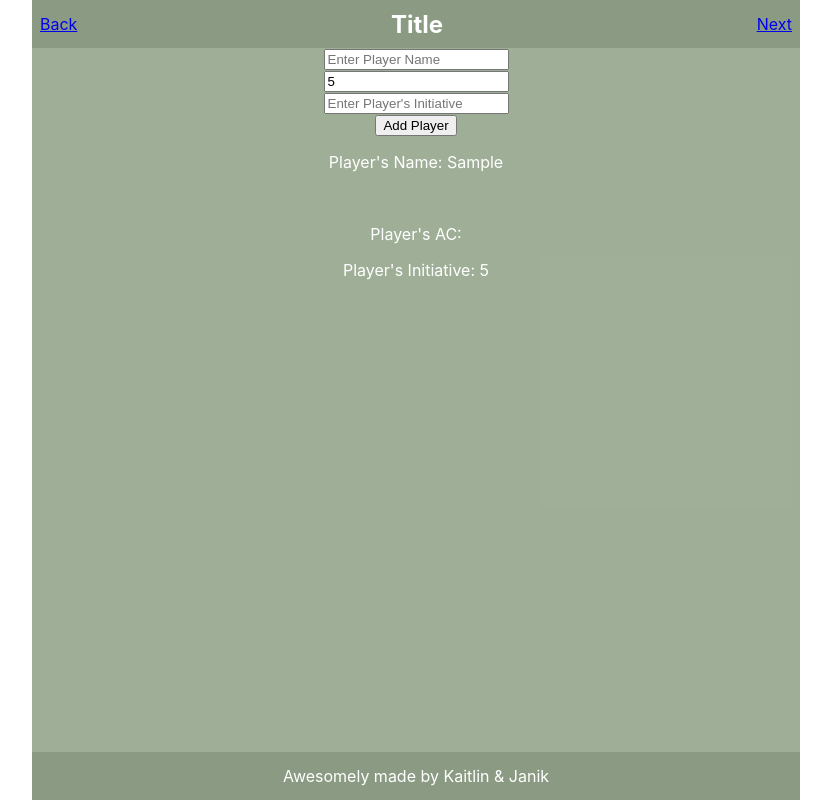
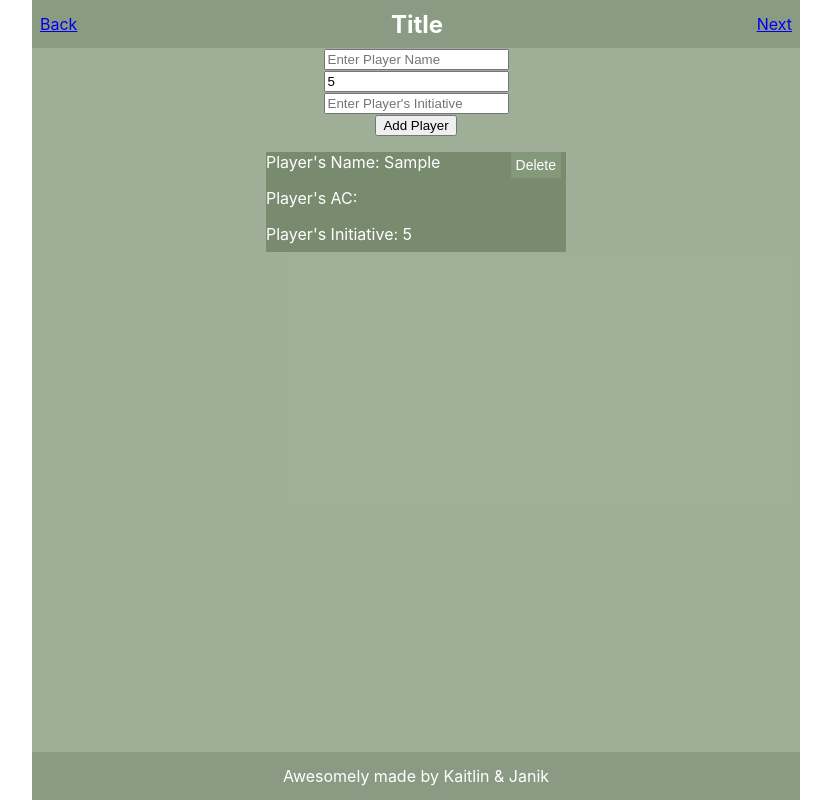
Before and after one commit to kaitlinthachuk/RollOrDie, a React (Create React App) app: page /PlayerSelection in a window 1280 px wide. Both pictures are taken after typing "Sample", "5", "5" into the empty fields and a click on the button "Add Player". Shown: the whole page, without its empty margins (224-1055 px from the left). Built offline with nearby package versions, Linux system fonts and the light colour scheme.

Commit message:
Summary of Work: * Adding styling to the Player Selection page * Added Delete button to player card so user can delete a player
Known Issues:
* None

```diff
--- a/src/pages/PlayerSelection.jsx
+++ b/src/pages/PlayerSelection.jsx
@@ -1,12 +1,29 @@
 import React, { Component } from 'react';
 import { Link } from "react-router-dom";
 import Page from './Page.jsx';
+import '../styles/PlayerSelection.scss'
 
 class PlayerSelection extends Component {
   constructor() {
     super();
     this.state = {playerList: []};
     this.onFormSubmit = this.onFormSubmit.bind(this);
+    this.deleteOnClick = this.deleteOnClick.bind(this);
+  }
+  deleteOnClick(e){
+    e.preventDefault();
+    console.log(this.state.playerList)
+    var playerContainer = e.target.parentElement.parentElement;
+    var name = playerContainer.id;
+    var newList = this.state.playerList.filter(player => {
+      return player.name != name;
+    })
+
+    this.setState({
+      playerList: newList
+    })
+
+    console.log(this.state)
   }
   onFormSubmit(e){
     e.preventDefault();
@@ -39,7 +56,8 @@ class PlayerSelection extends Component {
 
     for (var i in this.state.playerList) {
       var player = this.state.playerList[i];
-      players.push(<PlayerComponent playerName={player.name} ac={player.ac} key= {i} initiative={player.initiative} />);
+      players.push(<PlayerComponent playerName={player.name} ac={player.ac} key= {i} initiative={player.initiative}
+      deleteOnClick = {this.deleteOnClick}/>);
     };
     return (
       <Page
@@ -68,8 +86,9 @@ const PlayerForm = props => (
   </div>
 );
 
-const PlayerComponent = props => (<div class = "player-card" id = {props.playerName}>
-  <p> Player's Name: {props.playerName}</p><br></br>
+const PlayerComponent = props => (<div className = "player-card" id = {props.playerName}>
+  <p> Player's Name: {props.playerName}
+  <button className='button' onClick = {props.deleteOnClick}>Delete</button></p>
   <p> Player's AC: {props.ac}</p>
   <p>Player's Initiative: {props.initiative}</p>
 </div>
--- a/src/styles/PlayerSelection.scss
+++ b/src/styles/PlayerSelection.scss
@@ -0,0 +1,21 @@
+@import "vars";
+
+.player-card {
+  height: 100px;
+  width: 300px;
+  text-align: left;
+  margin: auto;
+  background: $primary-color;
+}
+.button{
+  background-color: $secondary-color;
+  color: $primary-text;
+  border: none;
+  padding: 5px 5px;
+  text-align: center;
+  display: inline-block;
+  font-size: 14px;
+  margin-left: 5px;
+  float: right;
+  margin-right: 5px;
+}
```
